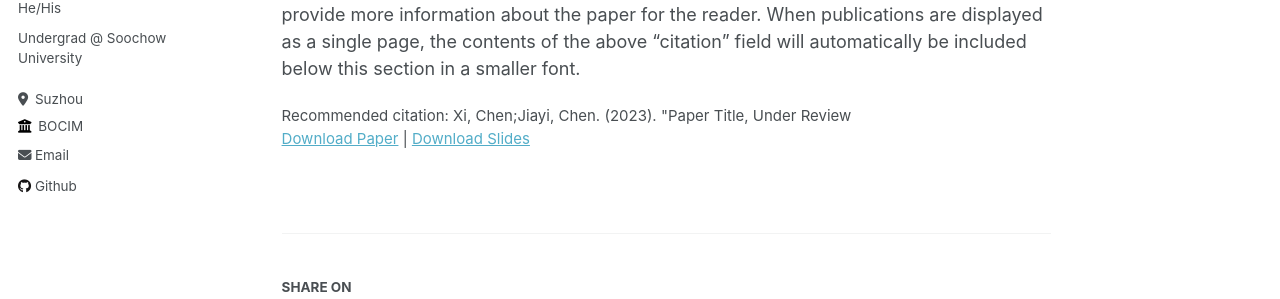
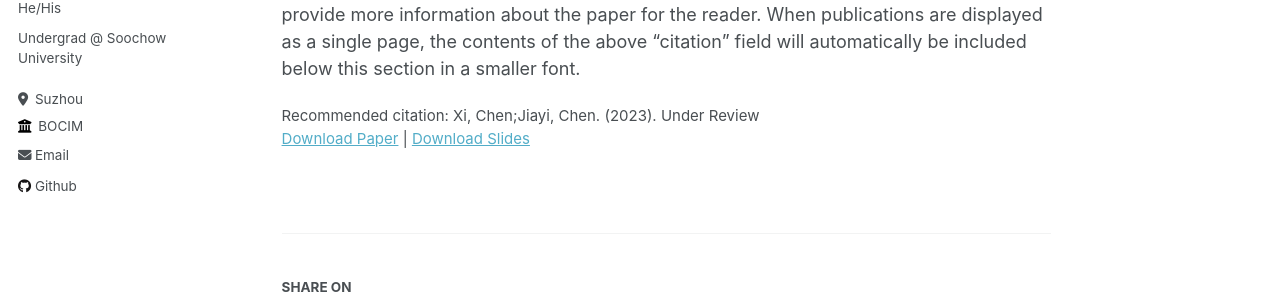
Before and after one commit to marcochen0720/marcochen0720.github.io, a Jekyll site: the page built from _publications/2009-10-01-paper-title-number-1.md, in a window 1280 px wide and 997 px high. Shown: the part 284-583 px from the top of the window. Built offline with Jekyll 4.4.1, drawn with Linux system fonts in a browser that asks for light colours.

Commit message:
Update 2009-10-01-paper-title-number-1.md

```diff
--- a/_publications/2009-10-01-paper-title-number-1.md
+++ b/_publications/2009-10-01-paper-title-number-1.md
@@ -8,7 +8,7 @@ date: 2009-10-01
 venue: 'Journal 1'
 slidesurl: 'http://academicpages.github.io/files/slides1.pdf'
 paperurl: 'http://academicpages.github.io/files/paper1.pdf'
-citation: 'Xi, Chen;Jiayi, Chen. (2023). &quot;Paper Title, Under Review'
+citation: 'Xi, Chen;Jiayi, Chen. (2023). Under Review'
 ---
 
 The contents above will be part of a list of publications, if the user clicks the link for the publication than the contents of section will be rendered as a full page, allowing you to provide more information about the paper for the reader. When publications are displayed as a single page, the contents of the above "citation" field will automatically be included below this section in a smaller font.
```
